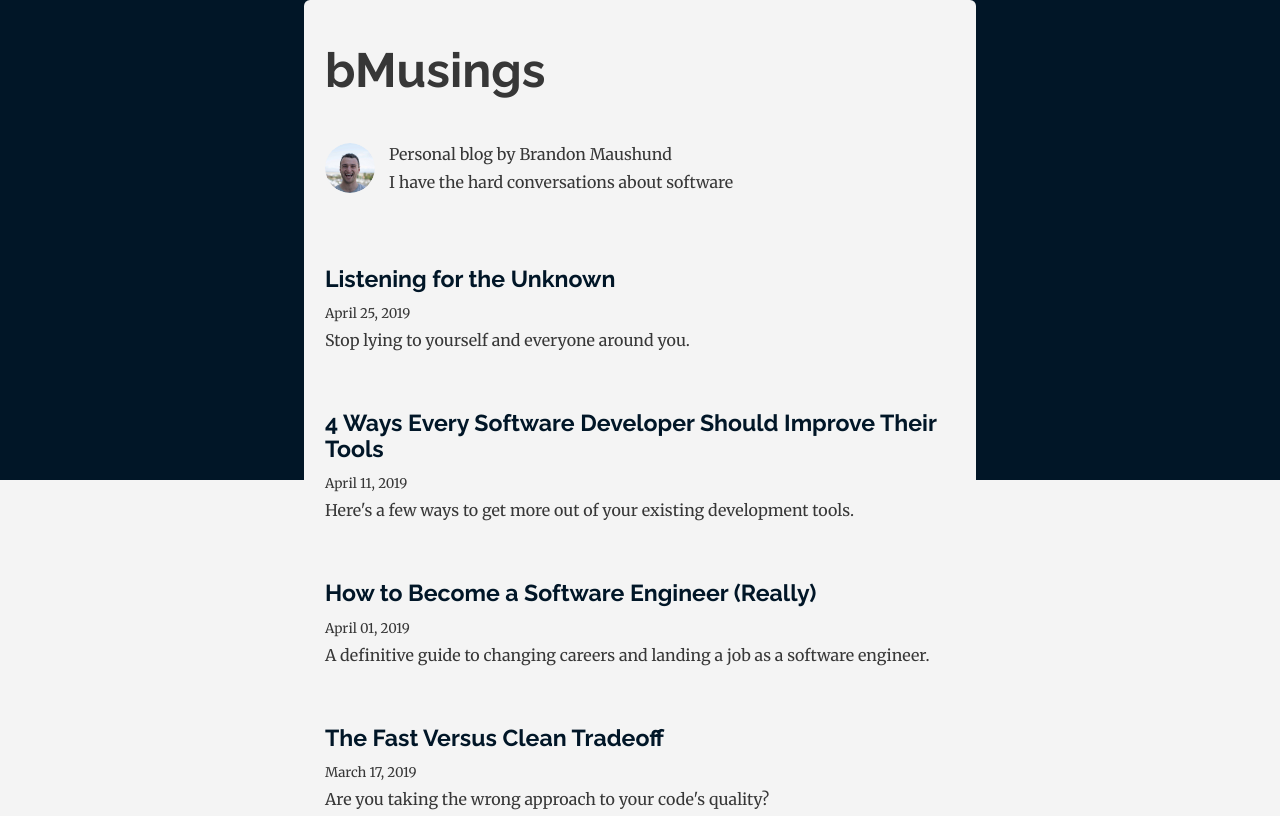
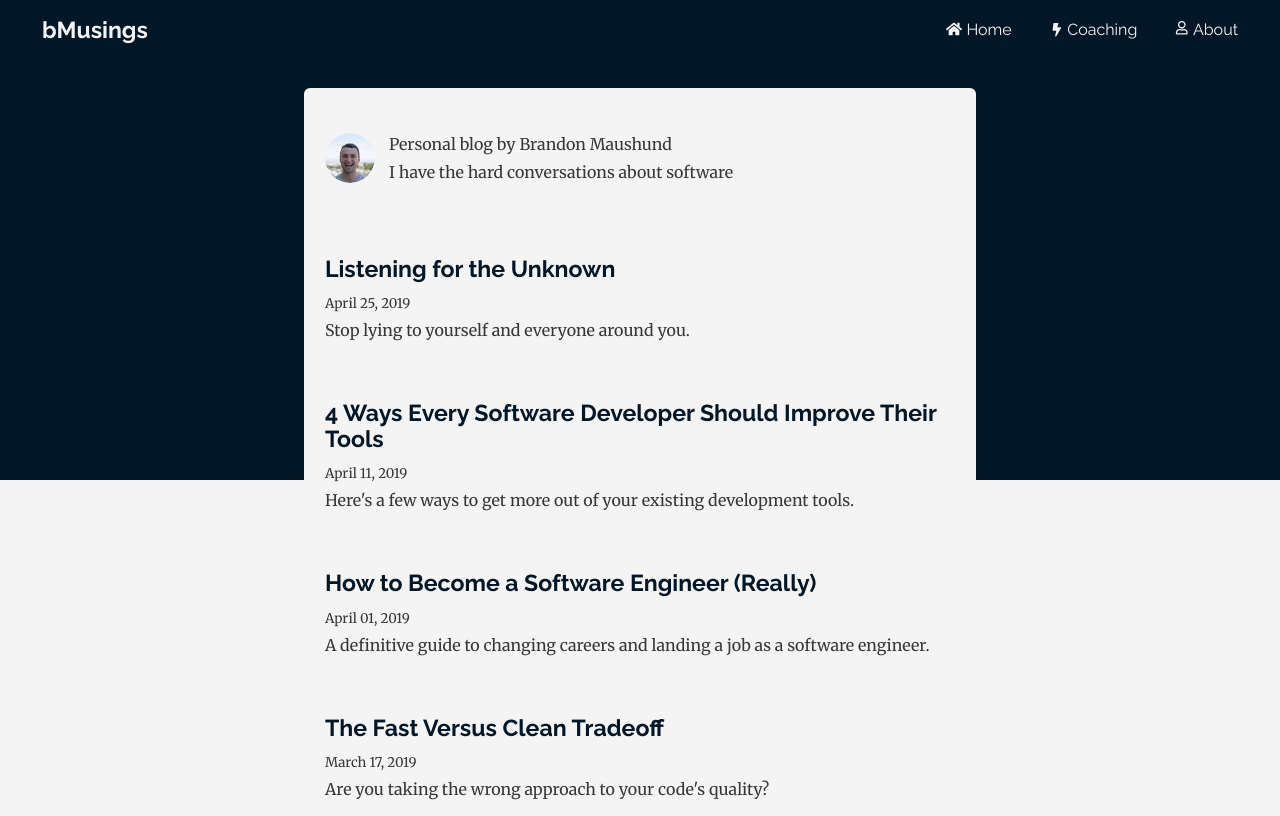
Before and after one commit to Maushundb/bmusings, a Gatsby site: page / in a window 1280 px wide. Shown: the top 816 px of the page. Built offline with nearby package versions, Linux system fonts and the light colour scheme; Gatsby itself is replaced by a stand-in of ours; some packages are replaced by stand-ins of ours.

Commit message:
Add header bar with icons, don't push yet

```diff
--- a/package.json
+++ b/package.json
@@ -35,6 +35,7 @@
     "react": "^16.8.2",
     "react-dom": "^16.8.2",
     "react-helmet": "^5.2.0",
+    "react-icons": "3.8.0",
     "react-share": "^2.4.0",
     "react-typography": "^0.16.18",
     "styled-components": "^4.2.0",
--- a/src/components/layout.js
+++ b/src/components/layout.js
@@ -1,17 +1,71 @@
 import React from 'react';
 import { Link } from 'gatsby';
 import styled from 'styled-components';
+import { FaHome, FaBolt, FaRegUser } from 'react-icons/fa';
 import Newsletter from '../components/newsletter';
 
-import { rhythm, scale } from '../utils/typography';
+import { rhythm } from '../utils/typography';
 import { COLORS } from '../constants';
 
-const ROOT_PATH = `${__PATH_PREFIX__}/`;
 const Background = styled.div`
   background-color: #011627;
   position: fixed;
   width: 100%;
   height: 60%;
+`;
+
+const Header = styled.div`
+  margin: 0px auto ${rhythm(1)} auto;
+  padding: 16px ${rhythm(1.5)};
+  display: flex;
+  position: relative;
+  align-items: center;
+  justify-content: space-between;
+`;
+
+const LeftContainer = styled.div``;
+
+const RightContainer = styled.div`
+  display: flex;
+`;
+
+const Logo = styled.h3`
+  margin: 0px;
+`;
+
+const HeaderLink = styled(Link)`
+  color: ${COLORS.WHITE};
+  box-shadow: none;
+  font-family: Raleway;
+  position: relative;
+  margin-left: 38px;
+
+  :hover {
+    opacity: 0.75;
+  }
+`;
+
+const LinkContent = styled.div`
+  display: flex;
+  align-items: center;
+  position: relative;
+`;
+
+// SVG + Link positioning is weird
+const HomeIcon = styled(FaHome)`
+  margin-right: 4px;
+  position: relative;
+  top: -1px;
+`;
+
+const CoachingIcon = styled(FaBolt)`
+  margin-right: 4px;
+`;
+
+const AboutIcon = styled(FaRegUser)`
+  margin-right: 4px;
+  position: relative;
+  top: -2px;
 `;
 
 /**
@@ -20,6 +74,42 @@ const Background = styled.div`
 const Layout = ({ location, title, children }) => (
   <div>
     <Background />
+    <Header>
+      <LeftContainer>
+        <Logo>
+          <Link
+            style={{
+              boxShadow: `none`,
+              textDecoration: `none`,
+              color: COLORS.WHITE,
+            }}
+            to={`/`}
+          >
+            {title}
+          </Link>
+        </Logo>
+      </LeftContainer>
+      <RightContainer>
+        <HeaderLink to={`/`}>
+          <LinkContent>
+            <HomeIcon />
+            <span>Home</span>
+          </LinkContent>
+        </HeaderLink>
+        <HeaderLink>
+          <LinkContent>
+            <CoachingIcon size={'.85em'} />
+            <span>Coaching</span>
+          </LinkContent>
+        </HeaderLink>
+        <HeaderLink>
+          <LinkContent>
+            <AboutIcon size={'.85em'} />
+            <span>About</span>
+          </LinkContent>
+        </HeaderLink>
+      </RightContainer>
+    </Header>
     <div
       style={{
         marginLeft: `auto`,
@@ -31,45 +121,6 @@ const Layout = ({ location, title, children }) => (
         borderRadius: '6px',
       }}
     >
-      <header>
-        {location.pathname === ROOT_PATH ? (
-          <h1
-            style={{
-              ...scale(1.2),
-              marginBottom: rhythm(1.5),
-              marginTop: 0,
-            }}
-          >
-            <Link
-              style={{
-                boxShadow: `none`,
-                textDecoration: `none`,
-                color: `inherit`,
-              }}
-              to={`/`}
-            >
-              {title}
-            </Link>
-          </h1>
-        ) : (
-          <h3
-            style={{
-              marginTop: 0,
-            }}
-          >
-            <Link
-              style={{
-                boxShadow: `none`,
-                textDecoration: `none`,
-                color: `inherit`,
-              }}
-              to={`/`}
-            >
-              {title}
-            </Link>
-          </h3>
-        )}
-      </header>
       <main>{children}</main>
       <footer>
         <Newsletter />
```
Also changed, not shown: 1 other file.
